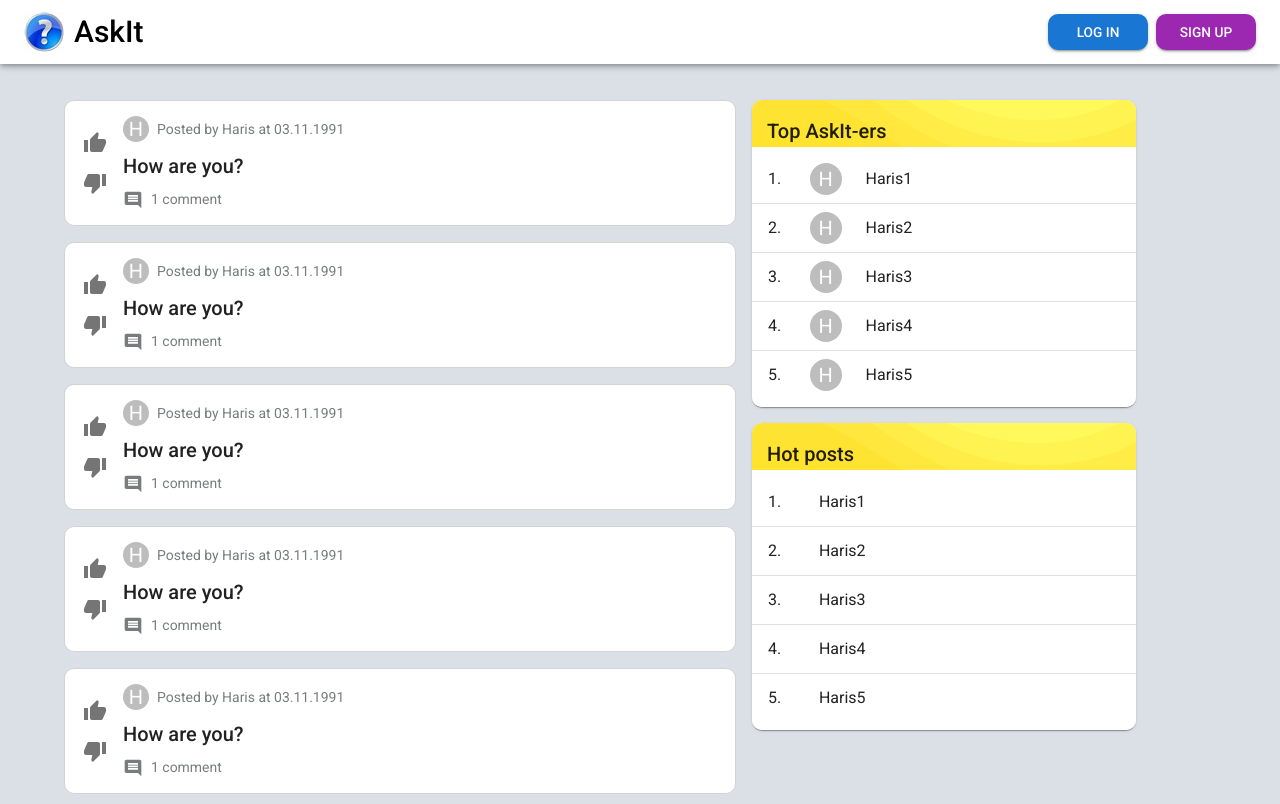
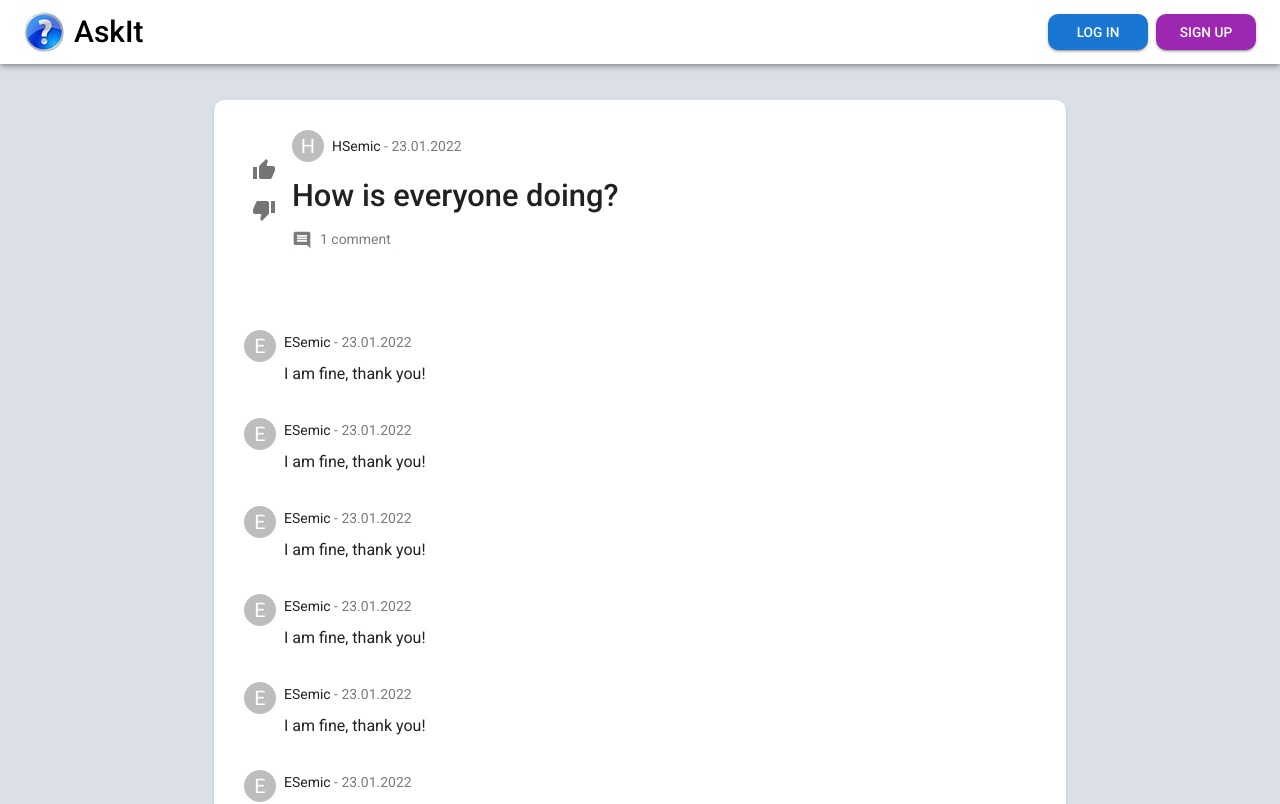
Before and after one commit to HSemic/AskIt, a React (Create React App) app: page / in a window 1280 px wide. Shown: the top 804 px of the page. Built offline with nearby package versions, Linux system fonts and the light colour scheme.

Commit message:
Added Question template and page
- Question template component and page have been added
- Divider between author name and date has been made configurable

```diff
--- a/src/App.tsx
+++ b/src/App.tsx
@@ -3,7 +3,9 @@ import * as React from 'react';
 import CssBaseline from '@mui/material/CssBaseline';
 
 import Navbar from './components/organisms/Navbar';
-import Home from './pages/Home';
+import HomePage from './pages/HomePage';
+import QuestionPage from './pages/QuestionPage';
+
 import VerticalSpacer from './components/atoms/VerticalSpacer';
 
 const App = (): React.ReactElement => {
@@ -12,7 +14,7 @@ const App = (): React.ReactElement => {
       <CssBaseline />
       <Navbar />
       <VerticalSpacer />
-      <Home />
+      <QuestionPage />
       <VerticalSpacer />
     </>
   );
--- a/src/components/atoms/AuthorDateDivider.tsx
+++ b/src/components/atoms/AuthorDateDivider.tsx
@@ -10,16 +10,20 @@ const useStyles = makeStyles({
 
 interface AuthorDateDividerProps {
   variant: QuestionContentVariant;
+  cardDivider: string;
+  pageDivider: string;
 }
 
 const AuthorDateDivider = ({
-  variant
+  variant,
+  cardDivider,
+  pageDivider
 }: AuthorDateDividerProps): React.ReactElement => {
   const classes = useStyles();
 
   return (
     <Typography className={classes.divider} variant="body2" component="span">
-      {variant === 'card' ? ' at ' : ' - '}
+      {variant === 'card' ? cardDivider : pageDivider}
     </Typography>
   );
 };
--- a/src/components/molecules/Comment.tsx
+++ b/src/components/molecules/Comment.tsx
@@ -7,6 +7,13 @@ import Author from '../atoms/Author';
 import Date from '../atoms/Date';
 import AuthorDateDivider from '../atoms/AuthorDateDivider';
 import CommentText from '../atoms/CommentText';
+
+const config = {
+  authorDateDivider: {
+    cardDivider: ' at ',
+    pageDivider: ' - '
+  }
+};
 
 const Comment = ({
   author,
@@ -22,7 +29,7 @@ const Comment = ({
         <Grid container direction="column" gap={1}>
           <Grid item>
             <Author author={author} variant="page" />
-            <AuthorDateDivider variant="page" />
+            <AuthorDateDivider variant="page" {...config.authorDateDivider} />
             <Date date={datetime} />
           </Grid>
           <Grid item>
--- a/src/components/molecules/Question.tsx
+++ b/src/components/molecules/Question.tsx
@@ -31,6 +31,13 @@ const useStyles = makeStyles({
   }
 });
 
+const config = {
+  authorDateDivider: {
+    cardDivider: ' at ',
+    pageDivider: ' - '
+  }
+};
+
 const Question = ({
   questionText,
   author,
@@ -54,7 +61,7 @@ const Question = ({
         </ButtonGroup>
       </Grid>
       <Grid item>
-        <Grid container direction="column" gap={1}>
+        <Grid container direction="column" gap={variant === 'card' ? 1 : 2}>
           <Grid item>
             <Grid container alignItems="center" gap={1}>
               <Grid item>
@@ -65,7 +72,10 @@ const Question = ({
               </Grid>
               <Grid item>
                 <Author author={author} variant={variant} />
-                <AuthorDateDivider variant={variant} />
+                <AuthorDateDivider
+                  variant={variant}
+                  {...config.authorDateDivider}
+                />
                 <Date date={datetime} />
               </Grid>
             </Grid>
--- a/src/components/organisms/CommentList.tsx
+++ b/src/components/organisms/CommentList.tsx
@@ -10,7 +10,7 @@ interface CommentListProps {
 
 const CommentList = ({ comments }: CommentListProps): React.ReactElement => {
   return (
-    <Grid container direction="column" gap={2}>
+    <Grid container direction="column" gap={4}>
       {comments.map((comment) => {
         return (
           <Grid item>
--- a/src/components/templates/HomeTemplate.tsx
+++ b/src/components/templates/HomeTemplate.tsx
@@ -1,6 +1,6 @@
 import * as React from 'react';
+
 import Grid from '@mui/material/Grid';
-
 import Container from '@mui/material/Container';
 
 import QuestionList from '../organisms/QuestionList';
--- a/src/components/templates/QuestionTemplate.tsx
+++ b/src/components/templates/QuestionTemplate.tsx
@@ -1,7 +1,44 @@
 import * as React from 'react';
+import { makeStyles } from '@mui/styles';
 
-const QuestionTemplate = () => {
-  return <div></div>;
+import Grid from '@mui/material/Grid';
+import Container from '@mui/material/Container';
+import Paper from '@mui/material/Paper';
+
+import Question from '../molecules/Question';
+import CommentList from '../organisms/CommentList';
+
+const useStyles = makeStyles({
+  questionPaper: {
+    padding: '3rem'
+  }
+});
+
+interface QuestionTemplateProps {
+  question: QuestionData;
+  comments: CommentData[];
+}
+
+const QuestionTemplate = ({
+  question,
+  comments
+}: QuestionTemplateProps): React.ReactElement => {
+  const classes = useStyles();
+
+  return (
+    <Container maxWidth="md">
+      <Paper className={classes.questionPaper}>
+        <Grid container direction="column" gap={10}>
+          <Grid item xs={12}>
+            <Question {...question} />
+          </Grid>
+          <Grid item xs={12}>
+            <CommentList comments={comments} />
+          </Grid>
+        </Grid>
+      </Paper>
+    </Container>
+  );
 };
 
 export default QuestionTemplate;
--- a/src/pages/Home.tsx
+++ b/src/pages/HomePage.tsx
@@ -56,10 +56,10 @@ const config: { questions: QuestionData[]; topUsers: string[] } = {
   topUsers: ['Haris1', 'Haris2', 'Haris3', 'Haris4', 'Haris5']
 };
 
-const Home = (): React.ReactElement => {
+const HomePage = (): React.ReactElement => {
   return (
     <HomeTemplate questions={config.questions} topUsers={config.topUsers} />
   );
 };
 
-export default Home;
+export default HomePage;
--- /dev/null
+++ b/src/pages/QuestionPage.tsx
@@ -0,0 +1,50 @@
+import * as React from 'react';
+
+import QuestionTemplate from '../components/templates/QuestionTemplate';
+
+const config: { question: QuestionData; comments: CommentData[] } = {
+  question: {
+    questionText: 'How is everyone doing?',
+    author: 'HSemic',
+    datetime: '23.01.2022',
+    variant: 'page'
+  },
+  comments: [
+    {
+      commentText: 'I am fine, thank you!',
+      author: 'ESemic',
+      datetime: '23.01.2022'
+    },
+    {
+      commentText: 'I am fine, thank you!',
+      author: 'ESemic',
+      datetime: '23.01.2022'
+    },
+    {
+      commentText: 'I am fine, thank you!',
+      author: 'ESemic',
+      datetime: '23.01.2022'
+    },
+    {
+      commentText: 'I am fine, thank you!',
+      author: 'ESemic',
+      datetime: '23.01.2022'
+    },
+    {
+      commentText: 'I am fine, thank you!',
+      author: 'ESemic',
+      datetime: '23.01.2022'
+    },
+    {
+      commentText: 'I am fine, thank you!',
+      author: 'ESemic',
+      datetime: '23.01.2022'
+    }
+  ]
+};
+
+const QuestionPage = (): React.ReactElement => {
+  return <QuestionTemplate {...config} />;
+};
+
+export default QuestionPage;
```
